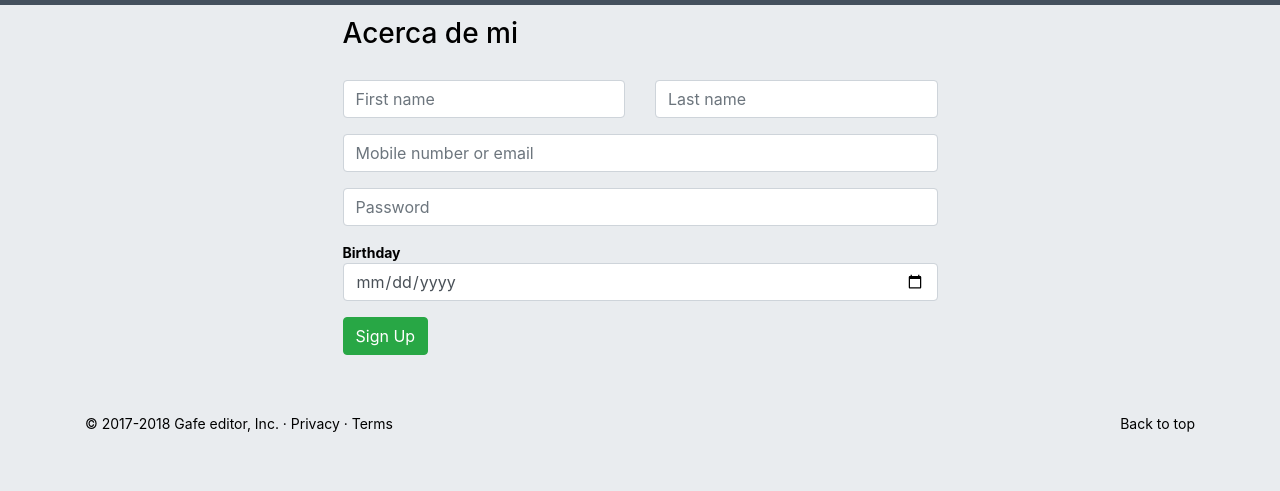
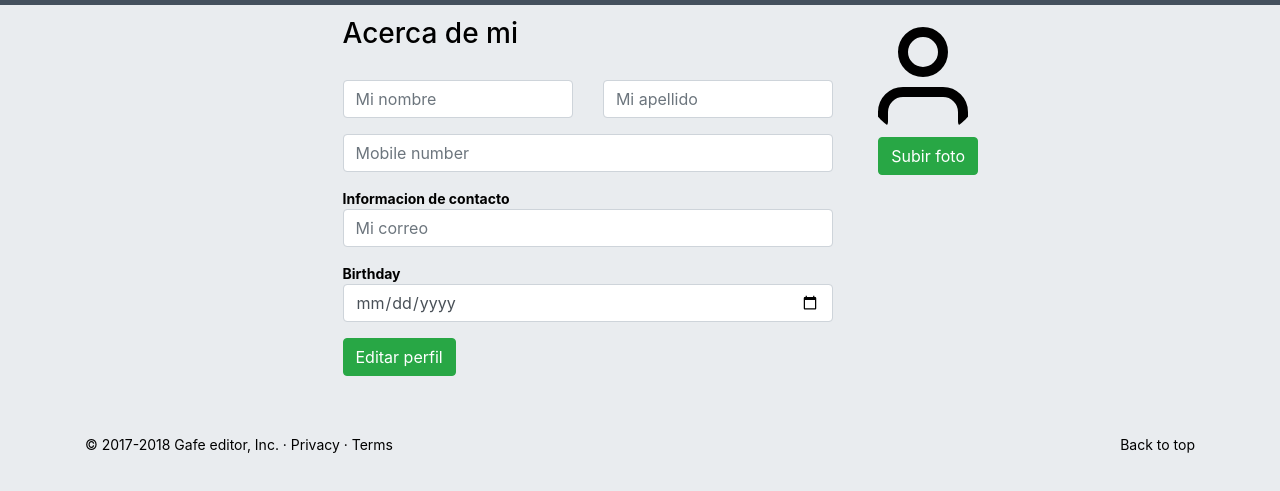
Before and after one commit to afcolindres/Desarollo_web, a website: page Gafe_editor/public/perfil.html in a window 1280 px wide. Shown: the part 81-572 px from the top of the page. Drawn offline with nearby package versions, Linux system fonts and the light colour scheme.

Commit message:
perfil
ultimos cambios

```diff
--- a/Gafe_editor/public/perfil.html
+++ b/Gafe_editor/public/perfil.html
@@ -52,7 +52,7 @@
                     <li class="nav-item dropdown">
                         <a style="font-size:20px" class="nav-link dropdown-toggle" href="" id="dropdown03" data-toggle="dropdown" aria-haspopup="true" aria-expanded="false"><span data-feather="user"></span>Perfil</a>
                         <div class="dropdown-menu" aria-labelledby="dropdown03">
-                            <a class="dropdown-item" href="#">Ver perfil</a>
+                            <a class="dropdown-item" href="principal.html">Pagina principal</a>
                             <a class="dropdown-item" href="index.html">Salir</a>
                         </div>
                     </li>
@@ -64,33 +64,41 @@
         <div class="container-fluid" style=" margin-top: 50px">
             <div class="row centrarform">
                 <div class="col-xl-3 col-lg-3 col-md-3 col-sm-12 col-12"></div>
-                <div class="col-xl-6 col-lg-6 col-md-6 col-sm-12 col-12">
+                <div class="col-xl-5 col-lg-5 col-md-5 col-sm-10 col-10">
                     <h3>Acerca de mi</h3>
                     <br>
                     <div class="row" id="formulario-signup">
                         <div class="form-group col-xl-6 col-lg-6 col-md-6 col-sm-12 col-12">
-                            <input  class="form-control" type="text" placeholder="First name" id="firstname">
+                            <input  class="form-control" type="text" placeholder="Mi nombre" id="nombre">
                         </div>
                         <div class="form-group col-xl-6 col-lg-6 col-md-6 col-sm-12 col-12">
-                            <input  class="form-control" type="text" placeholder="Last name" id="lastname">
+                            <input  class="form-control" type="text" placeholder="Mi apellido" id="apellido">
                         </div>
                         <div class=" form-group col-12">
-                            <input class="form-control" type="text" placeholder="Mobile number or email" id="email">
+                            <input class="form-control" type="text" placeholder="Mobile number " id="movil">
                         </div>
                         <div class="form-group col-12">
-                            <input class="form-control" type="password" placeholder="Password" id="password">
+                            <b>Informacion de contacto</b>
+                            <input class="form-control" type="text" placeholder="Mi correo" id="correo">
                         </div>
                         <div class="form-group col-12">
                             <b>Birthday</b>
                             <input class="form-control" type="date" placeholder="Birthday" id= "birthday">
                         </div>
                         <div class="form-group col-12">
-                            <input class="btn btn-success" type="button" value="Sign Up" onclick="registrar();">
+                            <input class="btn btn-success" type="button" value="Editar perfil">
                         </div>
 
                     </div>
                 </div>
-                <div class="col-xl-3 col-lg-3 col-md-3 col-sm-12 col-12"></div>
+                <div class="col-xl-4 col-lg-4 col-md-4 col-sm-12 col-12">
+                    <div>
+                        <img class="mr-3 rounded-circle img-fluid" src="img/user.svg" height="150px" width="120px">
+                    </div>
+                    <div class="form-group col-12">
+                        <input class="btn btn-success" type="button" value="Subir foto">
+                    </div>
+                </div>
             </div>
         </div>
 
```
Also changed, not shown: Gafe_editor/public/principal.html (+1 -1 lines), Gafe_editor/public/img/user.svg (added).
